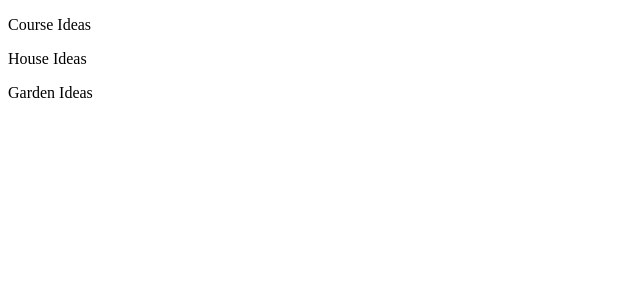
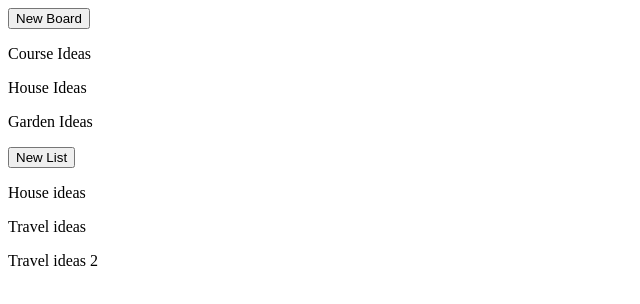
Before and after one commit to mberz2/tasklist, a React (Create React App) app: page / in a window 1280 px wide. Shown: the top 304 px of the page, without its empty margins (0-640 px from the left). Built offline with nearby package versions, Linux system fonts and the light colour scheme.

Commit message:
Added ability to create new boards and new lists.

```diff
--- a/src/App.js
+++ b/src/App.js
@@ -8,13 +8,24 @@
   state = {
     boards: []
   };
+
+  //Immediately sets the state after the
+  //component is mounted.
   componentDidMount() {
     this.setState({ boards: data.boards });
   }
+
+  //Method for creating a new board
+  createNewBoard = (board) => {
+    this.setState({ boards: [...this.state.boards, board] });
+  };
+
+  //Render the page
   render() {
     return (
       <div>
-        <Home boards={this.state.boards} />
+        <Home boards={this.state.boards} createNewBoard={this.createNewBoard} />
+        <Board />
       </div>
     );
   }
--- a/src/components/Board.js
+++ b/src/components/Board.js
@@ -1,11 +1,40 @@
 import React from "react";
 import List from "./List";
+import data from "../sampleData";
 
 class Board extends React.Component {
+  state = {
+    currentLists: []
+  };
+
+  //Immediately sets the state after the
+  //component is mounted.
+  componentDidMount() {
+    this.setState({ currentLists: data.lists });
+  }
+
+  //Method to create a new List
+  createNewList = () => {
+    const list = {
+      id: Math.random(),
+      title: "My amazing list",
+      board: 300,
+      createdAt: new Date()
+    };
+    this.setState({ currentLists: [...this.state.currentLists, list] });
+  };
+
+  //Render the page
   render() {
     return (
-      <div>
-        <p> {this.props.board.title} </p>
+      <div className="lists-wrapper">
+        <button onClick={this.createNewList}>New List</button>
+        {Object.keys(this.state.currentLists).map((key) => (
+          <List
+            key={this.state.currentLists[key].id}
+            list={this.state.currentLists[key]}
+          />
+        ))}
       </div>
     );
   }
--- a/src/components/List.js
+++ b/src/components/List.js
@@ -4,11 +4,10 @@
 class List extends React.Component {
   render() {
     return (
-      <div>
-        <p> List component </p>
-        <Card />
-        <Card />
-        <Card />
+      <div className="list">
+        <div className="list-header">
+          <p> {this.props.list.title} </p>
+        </div>
       </div>
     );
   }
--- a/src/components/pages/Home.js
+++ b/src/components/pages/Home.js
@@ -2,9 +2,20 @@
 import BoardPreview from "../BoardPreview";
 
 class Home extends React.Component {
+  //Method to create a new board
+  newBoard = () => {
+    const board = {
+      title: "Trips to take this year",
+      background: "#80ffaa",
+      createdAt: new Date()
+    };
+
+    this.props.createNewBoard(board);
+  };
   render() {
     return (
       <div>
+        <button onClick={this.newBoard}>New Board</button>
         {Object.keys(this.props.boards).map((key) => (
           <BoardPreview key={key} board={this.props.boards[key]} />
         ))}
```
